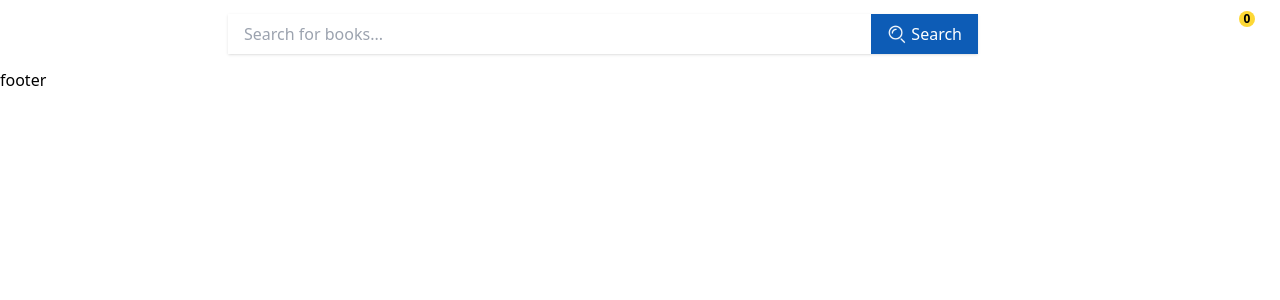
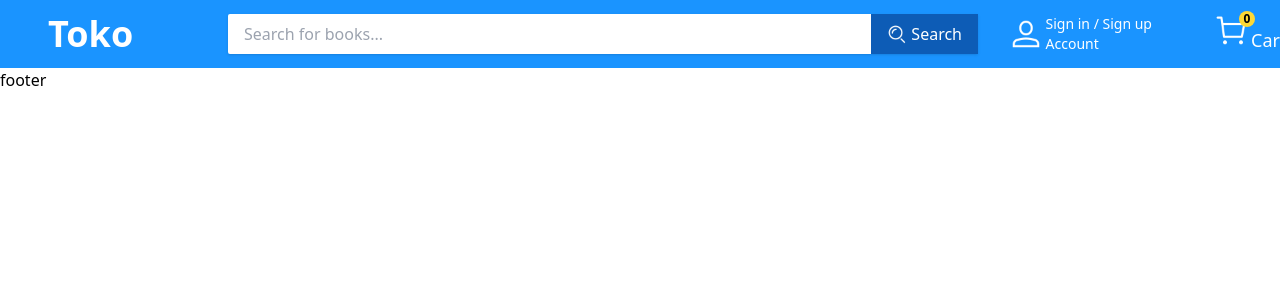
Before and after one commit to iamnmt/toko-ecommerce, a Next.js app: page / in a window 1280 px wide. Shown: the top 300 px of the page. Built offline with nearby package versions, Linux system fonts and the light colour scheme.

Commit message:
export colors to tailwind config

```diff
--- a/src/components/navbar.tsx
+++ b/src/components/navbar.tsx
@@ -8,7 +8,7 @@ function Navbar() {
         <p className="w-[180px] text-4xl font-bold"><Link href="/">Toko</Link></p>
         <div className="w-[750px] flex shadow">
           <input className="flex-1 px-4 py-2 text-black outline-0 rounded-l-sm" type="text" placeholder="Search for books..." />
-          <button className="bg-[#0d5cb6] flex items-center font-medium px-4">
+          <button className="bg-dark_blue flex items-center font-medium px-4">
             <img className="w-5 h-5 mr-1 rounded-r-sm" src="/images/search-icon.png"/>
             Search
           </button>
--- a/tailwind.config.js
+++ b/tailwind.config.js
@@ -2,7 +2,13 @@
 module.exports = {
   content: ["./src/**/*.{js,ts,jsx,tsx}"],
   theme: {
-    extend: {},
+    extend: {
+      colors: {
+        dark_blue: '#0d5cb6',
+        light_blue: '#1a94ff',
+        light_gray: '#efefef'
+      },
+    },
   },
   plugins: [],
 }
```
